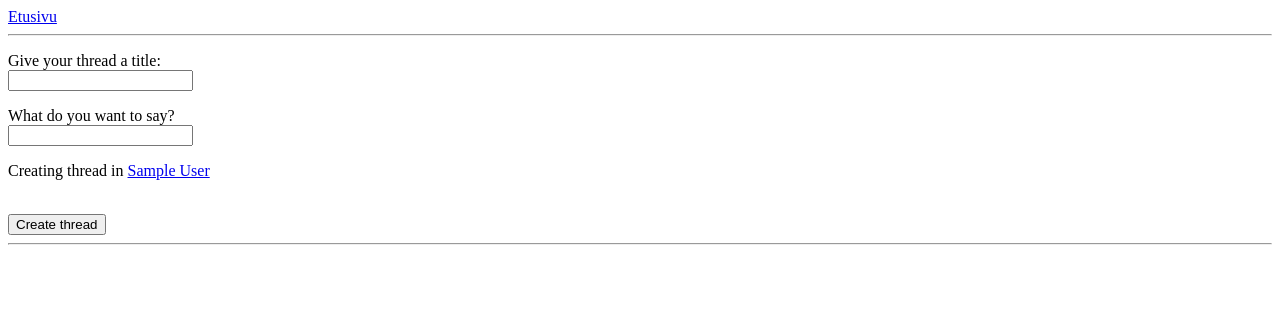
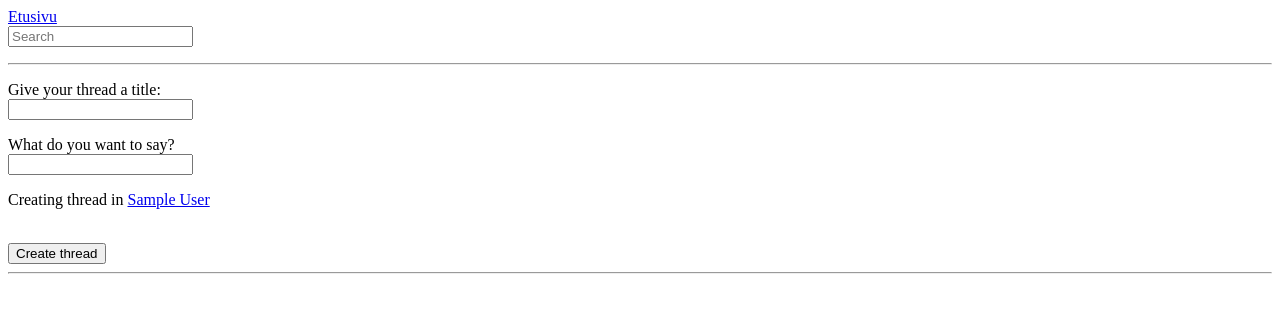
Before and after one commit to WitCanStain/tsoha-keskustelusovellus, a Flask app: page /create_thread in a window 1280 px wide. Shown: the top 313 px of the page. Run offline with Flask 2, Linux system fonts and the light colour scheme; the visitor is signed in with stand-in values (Sample User, id 1).

Commit message:
implemented search functionality

```diff
--- a/messaging.py
+++ b/messaging.py
@@ -149,3 +149,14 @@ def get_category(category_id):
     except Exception as e:
         print(e)
         return False
+
+def search(search_query):
+    print(f"Entered messaging:search({search_query}).")
+    try:
+        sql = "SELECT messages.id, messages.content, messages.thread_id, messages.created, users.username, threads.title FROM messages LEFT JOIN users ON messages.user_id=users.id LEFT JOIN threads ON messages.thread_id=threads.id WHERE content LIKE :search_query"
+        results = db.session.execute(sql, {"search_query": f"%{search_query}%"}).fetchall()
+        print(results)
+        return results
+    except Exception as e:
+        print(e)
+        return False
--- a/routes.py
+++ b/routes.py
@@ -119,6 +119,11 @@ def category(id):
     else:
         return redirect("/404")
 
+@app.route("/search", methods=["POST"])
+def search():
+    search_query = request.form["search_query"]
+    search_results = messaging.search(search_query)
+    return render_template("search_results.html", search_results=search_results)
 @app.route("/404", methods=["GET"])
 def not_found():
     return "404: not found."
--- a/templates/layout.html
+++ b/templates/layout.html
@@ -10,6 +10,9 @@
   {% endif %}
 {% endwith %}
 <a href="/">Etusivu</a>
+<form action="/search" method="POST">
+    <input type="text" name="search_query" placeholder="Search"></p>
+</form>
 <hr>
 {% block content %}{% endblock %}
 <hr>
```
Also changed, not shown: templates/search_results.html (added, +23 -0 lines).
